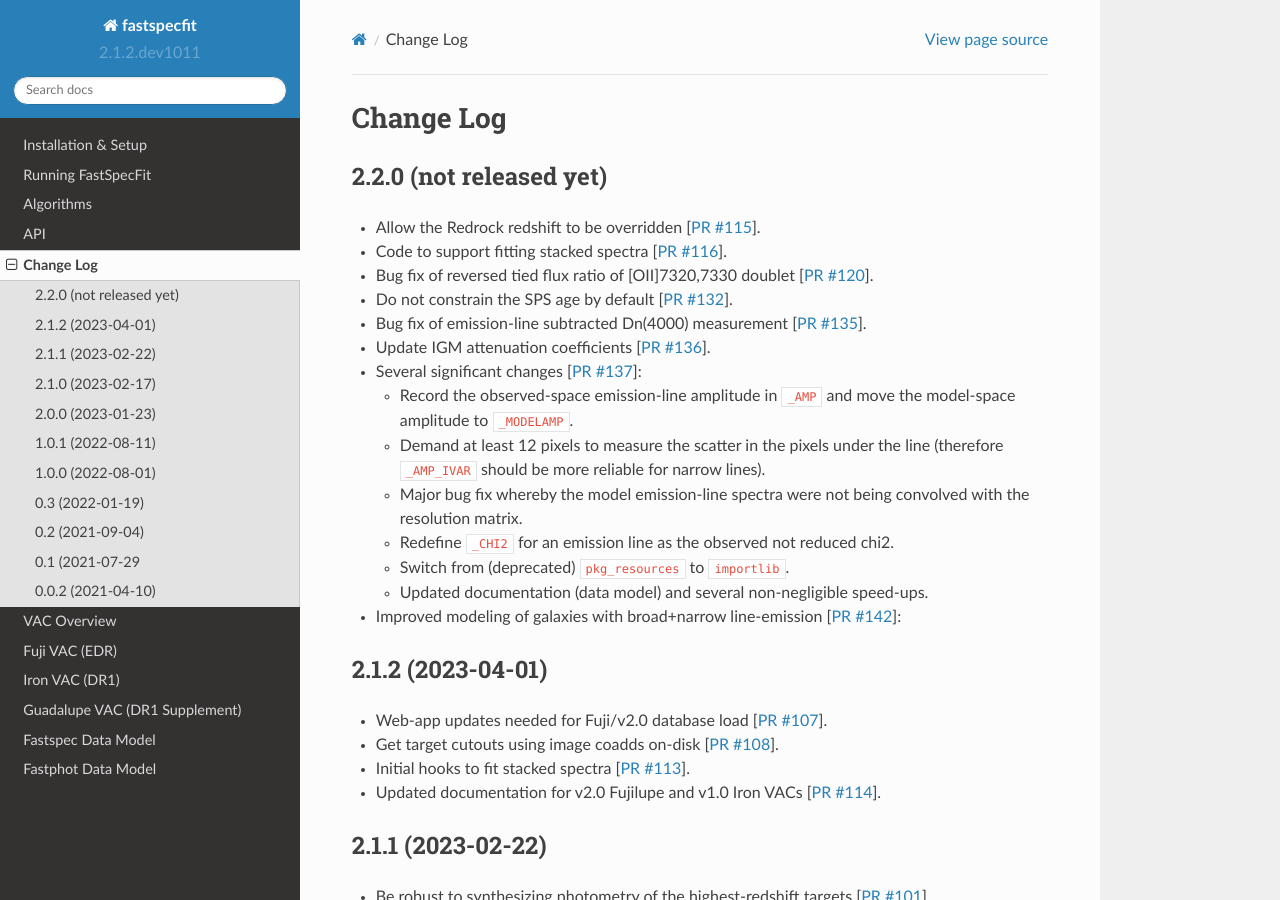
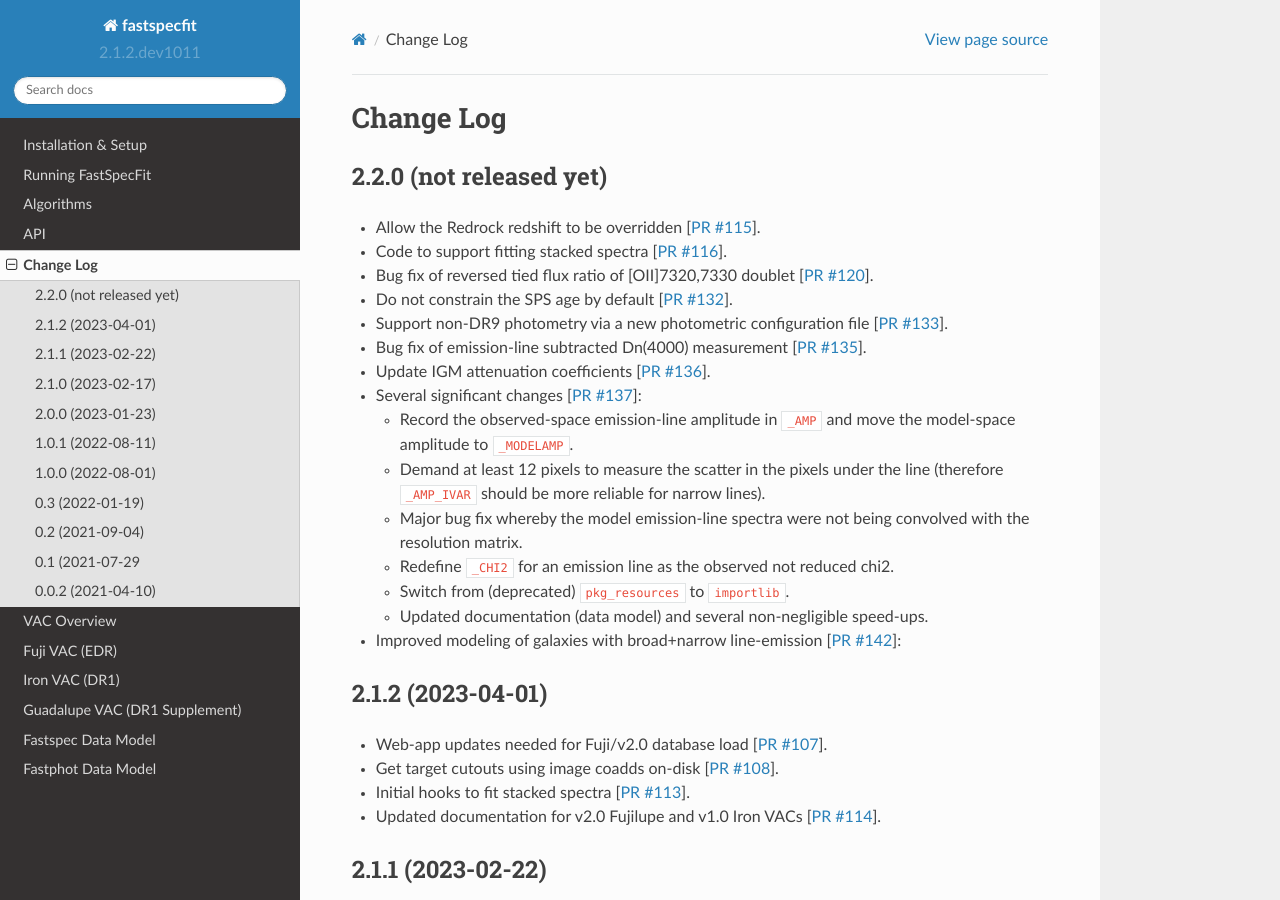
Before and after one commit to desihub/fastspecfit, a Sphinx documentation site: the page built from doc/changes.rst, in a window 1280 px wide and 900 px high. Built offline with Sphinx 7.4.7 and the Read the Docs theme 2.0.0, drawn with Linux system fonts in a browser that asks for light colours.

Commit message:
update change log

```diff
--- a/doc/changes.rst
+++ b/doc/changes.rst
@@ -9,6 +9,7 @@ Change Log
 * Code to support fitting stacked spectra [`PR #116`_].
 * Bug fix of reversed tied flux ratio of [OII]7320,7330 doublet [`PR #120`_].
 * Do not constrain the SPS age by default [`PR #132`_].
+* Support non-DR9 photometry via a new photometric configuration file [`PR #133`_].
 * Bug fix of emission-line subtracted Dn(4000) measurement [`PR #135`_].
 * Update IGM attenuation coefficients [`PR #136`_].
 * Several significant changes [`PR #137`_]:
@@ -29,6 +30,7 @@ Change Log
 .. _`PR #116`: https://github.com/desihub/fastspecfit/pull/116
 .. _`PR #120`: https://github.com/desihub/fastspecfit/pull/120
 .. _`PR #132`: https://github.com/desihub/fastspecfit/pull/132
+.. _`PR #133`: https://github.com/desihub/fastspecfit/pull/133
 .. _`PR #135`: https://github.com/desihub/fastspecfit/pull/135
 .. _`PR #136`: https://github.com/desihub/fastspecfit/pull/136
 .. _`PR #137`: https://github.com/desihub/fastspecfit/pull/137
```
